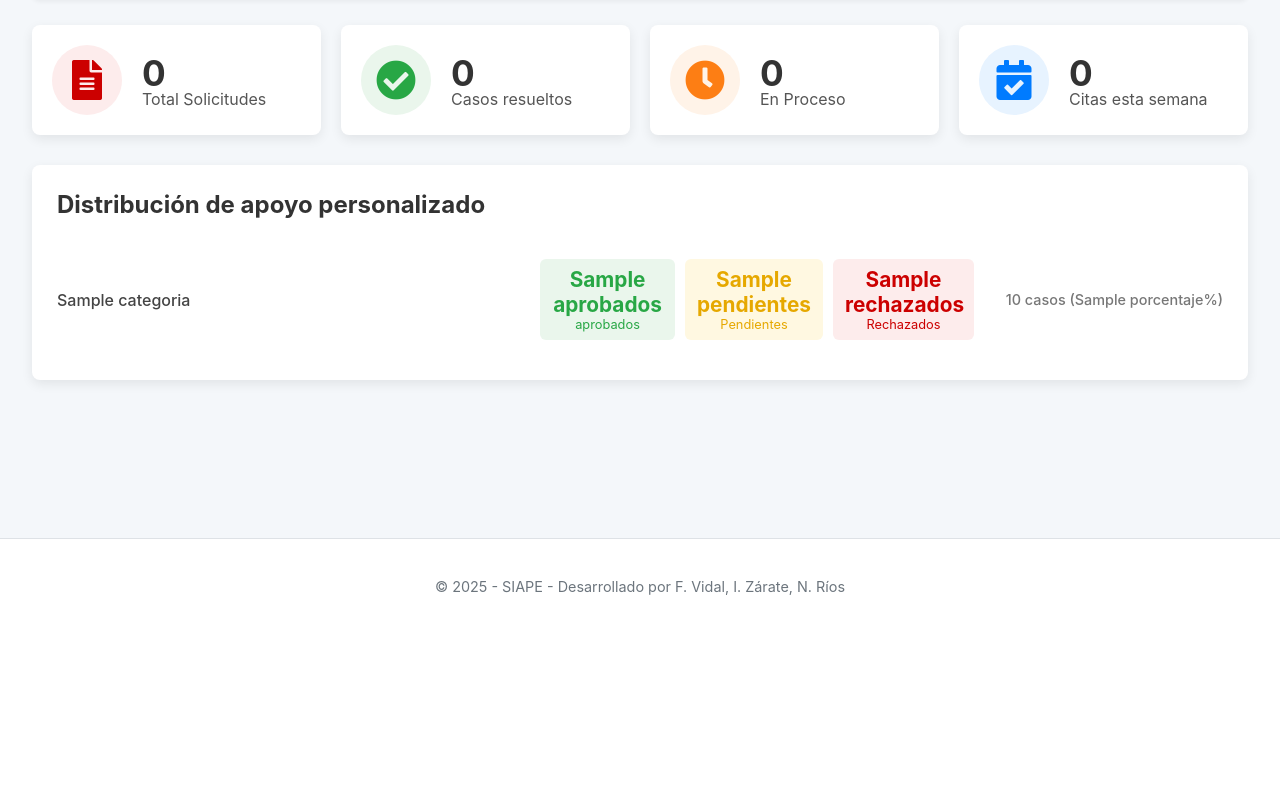
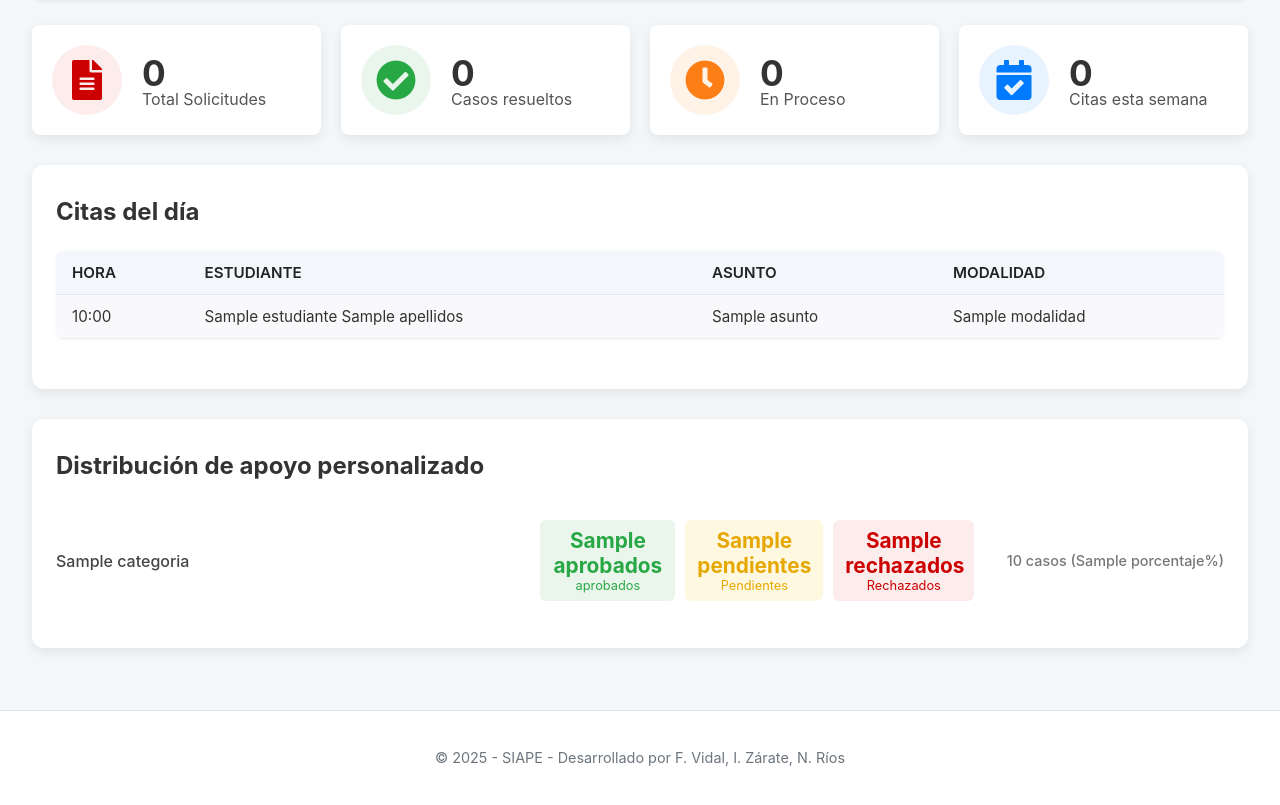
Before and after one commit to Wiccaos/SIAPE-test, a Django app: template SIAPE/templates/SIAPE/dashboard_coordinadora.html in a window 1280 px wide. Shown: the part 167-972 px from the top of the page. Before the commit the page ends 762 px from the top, so only its background shows below. Run offline with Django 5.2, Linux system fonts and the light colour scheme; the template is opened without the code that fills it: most values are stand-ins (such as "Sample title", 1, 10 or a date in 2020).

Commit message:
feat: add estado field to Entrevistas model; create migration for new field and update dashboard to display today's appointments

```diff
--- a/SIAPE/static/CSS/dashboard.css
+++ b/SIAPE/static/CSS/dashboard.css
@@ -354,9 +354,14 @@ body.dark-mode .cal-day-header {
 /* --- GRILLA DE DISTRIBUCIÓN (Support Grid) --- */
 .support-grid-container {
     background-color: #ffffff;
-    border-radius: 8px;
-    padding: 25px;
+    border-radius: 12px;
+    padding: 32px 24px 32px 24px;
     box-shadow: 0 4px 12px rgba(0, 0, 0, 0.08);
+    margin-top: 30px;
+    margin-bottom: 30px;
+}
+.support-grid-container + .support-grid-container {
+    margin-top: 18px;
 }
 .support-grid-container h2 {
     margin-top: 0;
@@ -472,26 +477,37 @@ body.dark-mode .cal-day-header {
     width: 100%;
     border-collapse: collapse; /* Bordes limpios */
     min-width: 600px; /* Evita que la tabla se colapse mucho */
+    margin-top: 18px;
+    margin-bottom: 18px;
+    border-radius: 8px;
+    overflow: hidden;
+    background: #f9f9fb;
+    box-shadow: 0 1px 4px rgba(0,0,0,0.03);
 }
 
 .custom-table th,
 .custom-table td {
-    padding: 15px;
+    padding: 12px 16px;
     text-align: left;
-    border-bottom: 1px solid #eee;
+    border-bottom: 1px solid #ececec;
     white-space: nowrap; /* Evita que el texto se rompa */
 }
 
 .custom-table th {
-    color: #666;
-    font-size: 0.85rem;
+    background: #f3f6fa;
+    color: #222;
+    font-size: 0.95rem;
     font-weight: 600;
     text-transform: uppercase;
+    border-bottom: 1.5px solid #e5e7eb;
 }
 
 .custom-table td {
     font-size: 0.95rem;
     color: #333;
+}
+.custom-table tr:not(:last-child) td {
+    border-bottom: 1px solid #ececec;
 }
 
 /* Link rojo "Ver más" */
@@ -1056,13 +1072,15 @@ body.dark-mode .cal-day {
 .empty-state {
     text-align: center;
     padding: 40px 20px;
-    color: #999;
+    color: #b0b0b0;
+    font-size: 1.1em;
+    margin: 32px 0 32px 0;
 }
 
 .empty-state i {
-    font-size: 3rem;
-    margin-bottom: 15px;
-    color: #ddd;
+    font-size: 2.5em;
+    margin-bottom: 10px;
+    color: #e0e0e0;
 }
 
 /* --- Estilos adicionales para elementos específicos --- */
--- a/SIAPE/templates/SIAPE/dashboard_coordinadora.html
+++ b/SIAPE/templates/SIAPE/dashboard_coordinadora.html
@@ -68,6 +68,41 @@
     </section>
 
     <section class="support-grid-container">
+        <h2>Citas del día</h2>
+        {% if citas_hoy %}
+            <table class="custom-table">
+                <head>
+                    <tr>
+                        <th>Hora</th>
+                        <th>Estudiante</th>
+                        <th>Asunto</th>
+                        <th>Modalidad</th>
+                    </tr>
+                </head>
+                <body>
+                    {% for cita in citas_hoy %}
+                    <tr>
+                        <td>{{ cita.fecha_entrevista|date:"H:i" }}</td>
+                        <td>{{ cita.solicitudes.estudiantes.nombres }} {{ cita.solicitudes.estudiantes.apellidos }}</td>
+                        <td>{{ cita.solicitudes.asunto }}</td>
+                        <td>{{ cita.modalidad|default:'No definida' }}</td>
+                    </tr>
+                    {% empty %}
+                    <tr>
+                        <td colspan="4">No hay citas agendadas para hoy.</td>
+                    </tr>
+                    {% endfor %}
+                </body>
+            </table>
+        {% else %}
+            <div class="empty-state">
+                <i class="fas fa-calendar-times"></i>
+                <p>No hay citas agendadas para hoy.</p>
+            </div>
+        {% endif %}
+    </section>
+
+    <section class="support-grid-container">
         <h2>Distribución de apoyo personalizado</h2>
 
         {% if distribucion_apoyos %}
--- a/SIAPE/views.py
+++ b/SIAPE/views.py
@@ -38,7 +38,7 @@ from rest_framework.parsers import MultiPartParser, FormParser
 from .permissions import IsAsesorPedagogico
 
 # ------------ CONSTANTES ------------
-ROL_ASESOR = 'Asesor Pedagógico'
+ROL_ASESOR = 'Asesora Pedagógica'
 ROL_DIRECTOR = 'Director de Carrera'
 ROL_DOCENTE = 'Docente'
 ROL_ADMIN = 'Administrador'
```
Also changed, not shown: SIAPE/models.py (+13 -0 lines), SIAPE/templates/SIAPE/formulario_solicitud.html (+18 -11 lines), SIAPE/migrations/0012_entrevistas_estado.py (added).
